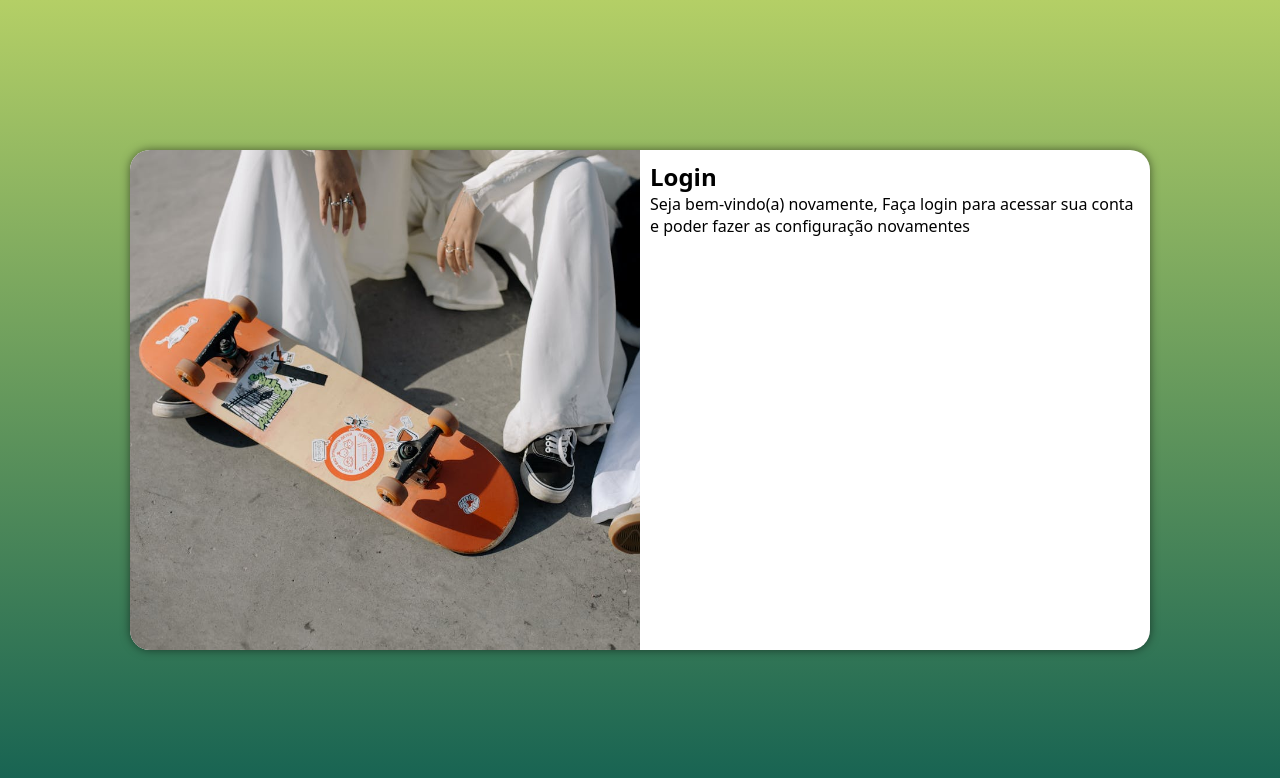
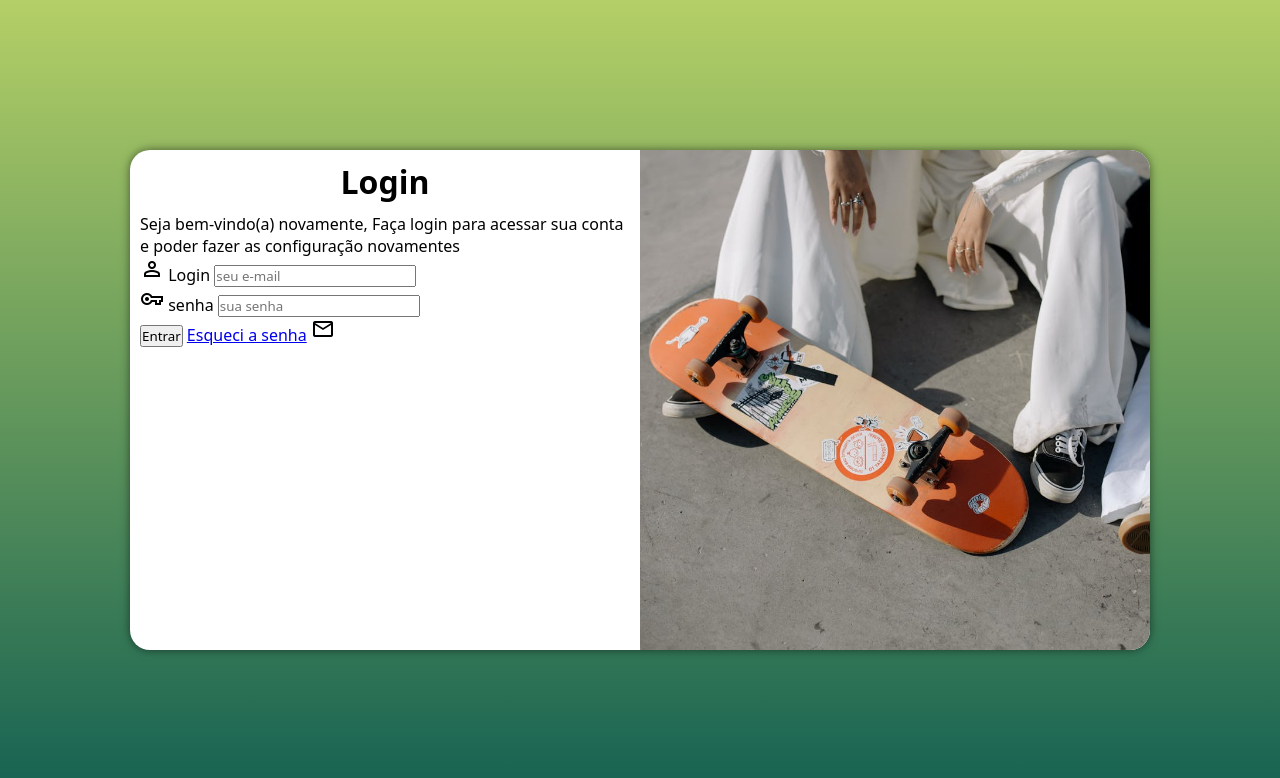
Before and after one commit to Jessicajs31/projeto-login, a plain HTML site: page index.html in a window 1280 px wide. Drawn offline with nearby package versions, Linux system fonts and the light colour scheme.

Commit message:
adicionei formulario

```diff
--- a/estilos/media-querhy.css
+++ b/estilos/media-querhy.css
@@ -22,11 +22,11 @@
     @media screen and (min-width:1025px){
         section#login { width:1020px;}
 
-        section#login> div#imagem { float: left;
+        section#login> div#imagem { float: right;
         width: 50%; /* dividir a tela entre imagem e formulario*/
      height: 100%;}
 
-     section#login> div#formulario { float: right;
+     section#login> div#formulario { float: left;
      width: 50%;}  /*dividir a tela entre formulario e imagem */
      body { background-image: linear-gradient(to top,#146152,#B4CF66); }
     }
--- a/estilos/style.css
+++ b/estilos/style.css
@@ -43,4 +43,10 @@
       }
       section#login> div#formulario{ padding: 10px;
         display: block;
+        float: left;
      }
+     div#formulario>h1 { font-size: 2em;
+     text-align: center;
+     margin-bottom: 10px;}
+
+     div#formulario>p { font-size: 1em;}
--- a/index.html
+++ b/index.html
@@ -6,6 +6,8 @@
     <title>Login</title>
     <link rel="stylesheet" href="estilos/style.css">
     <link rel="stylesheet" href="estilos/media-querhy.css">
+
+    <link href="https://fonts.googleapis.com/css2?family=Material+Symbols+Outlined" rel="stylesheet" />
 </head>
 <body>
     <main>
@@ -16,9 +18,30 @@
      <div id="formulario">
         <h1>Login</h1>
         <p>Seja bem-vindo(a) novamente, Faça login para acessar sua conta e poder fazer as configuração novamentes</p>
-    <form action="login.php" method="post"></form>
-     </div>
-        </section>
-    </main>
+
+<form action="login.php" method="post" autocomplete="on">
+
+ <div class="campo">
+
+ <span class="material-symbols-outlined"> person </span>
+ <label for="ilogin">Login</label>
+ <input type="email" name="login" placeholder="seu e-mail" autocomplete="email" required maxlength="30">
+
+ </div>
+ <div class="campo">
+<span class="material-symbols-outlined">vpn_key</span>
+<label for="isenha">senha</label>
+<input type="password" name="senha" id="isenha" placeholder="sua senha" autocomplete="current-password" required minlength="8"   maxlength="10">
+
+</div>
+ <input type="submit" value="Entrar">
+
+ <a href="esqueci.html">Esqueci a senha</a>
+ <span class="material-symbols-outlined">email</span>
+ </form>
+</div>
+
+</section>
+</main>
 </body>
 </html>
```
